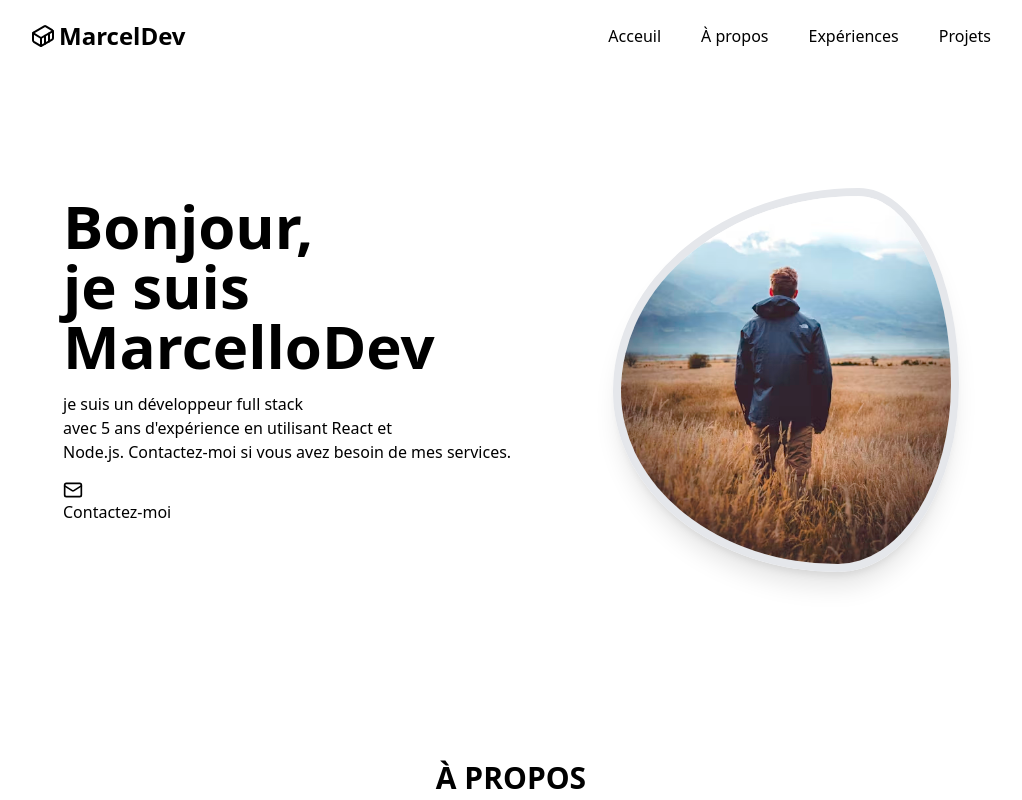
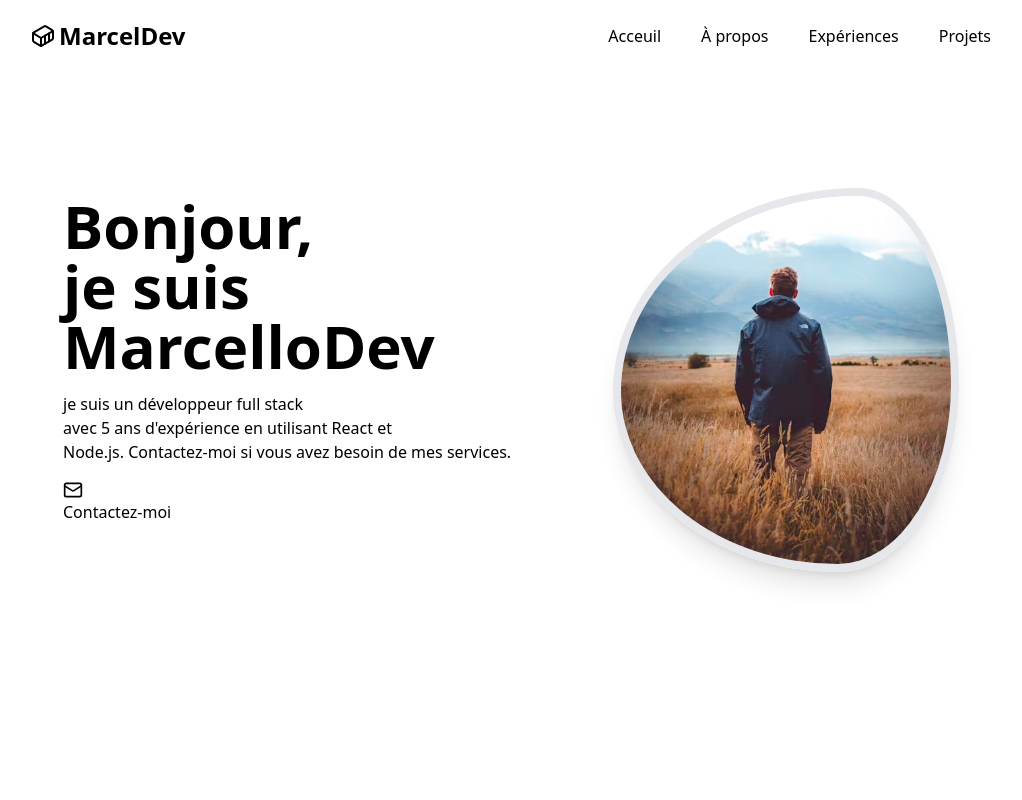
Before and after one commit to marcello-prog/monportfolio, a React (Vite) app: page / in a window 1280 px wide. Shown: the top 800 px of the page, without its empty margins (129-1151 px from the left). Built offline with nearby package versions, Linux system fonts and the light colour scheme.

Commit message:
Ajoute d'un margin-top (mt) à tout les titre dans title.tsx

```diff
--- a/src/components/Title.tsx
+++ b/src/components/Title.tsx
@@ -3,7 +3,7 @@ interface TitleProps {
 }
 const Title = ({title} : TitleProps) => {
   return (
-    <h1 className="uppercase font-bold mb-5 text-center text-3xl">
+    <h1 className="uppercase font-bold mb-5 mt-14 text-center text-3xl">
       {title}
     </h1>
   )
```
Also changed, not shown: src/App.tsx (+6 -7 lines).
